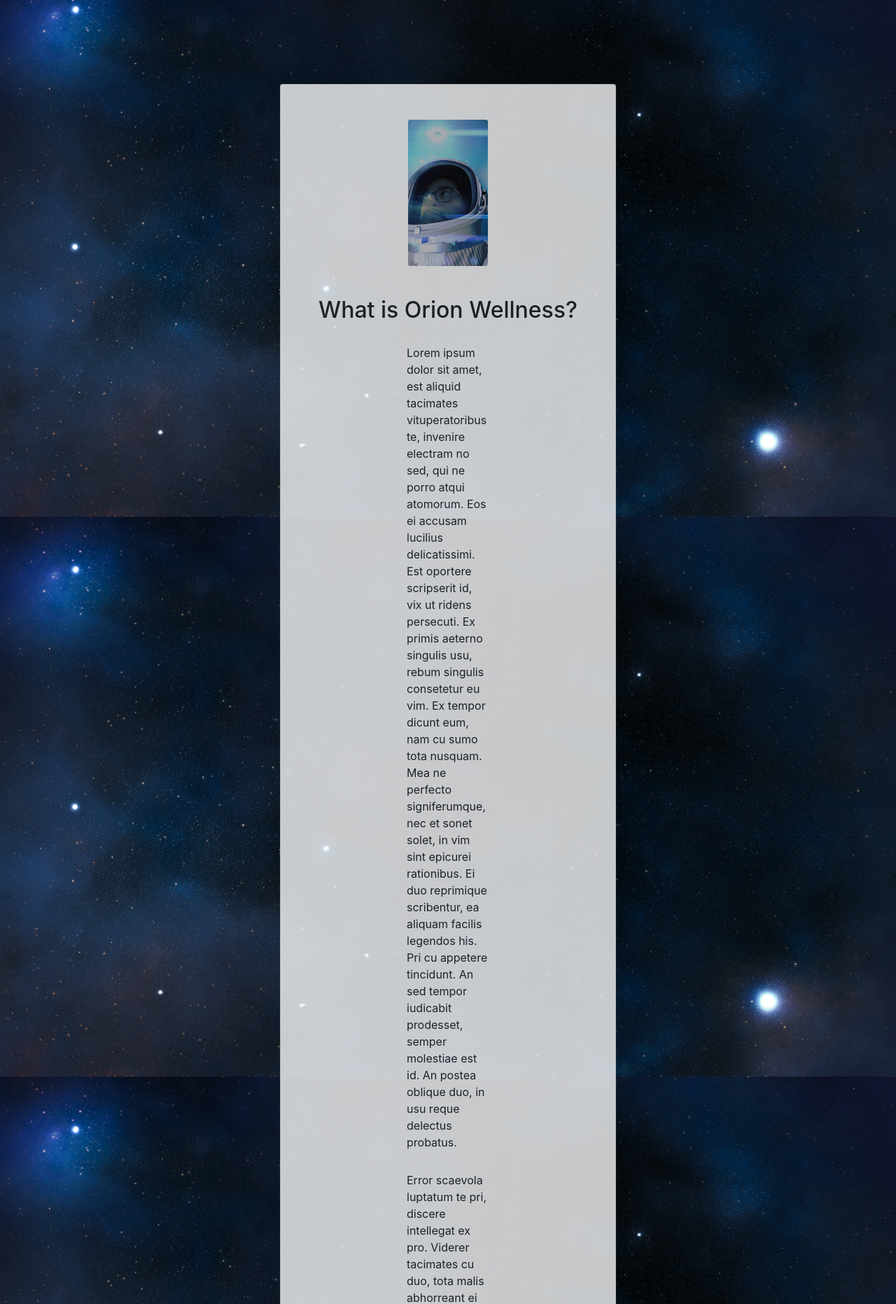
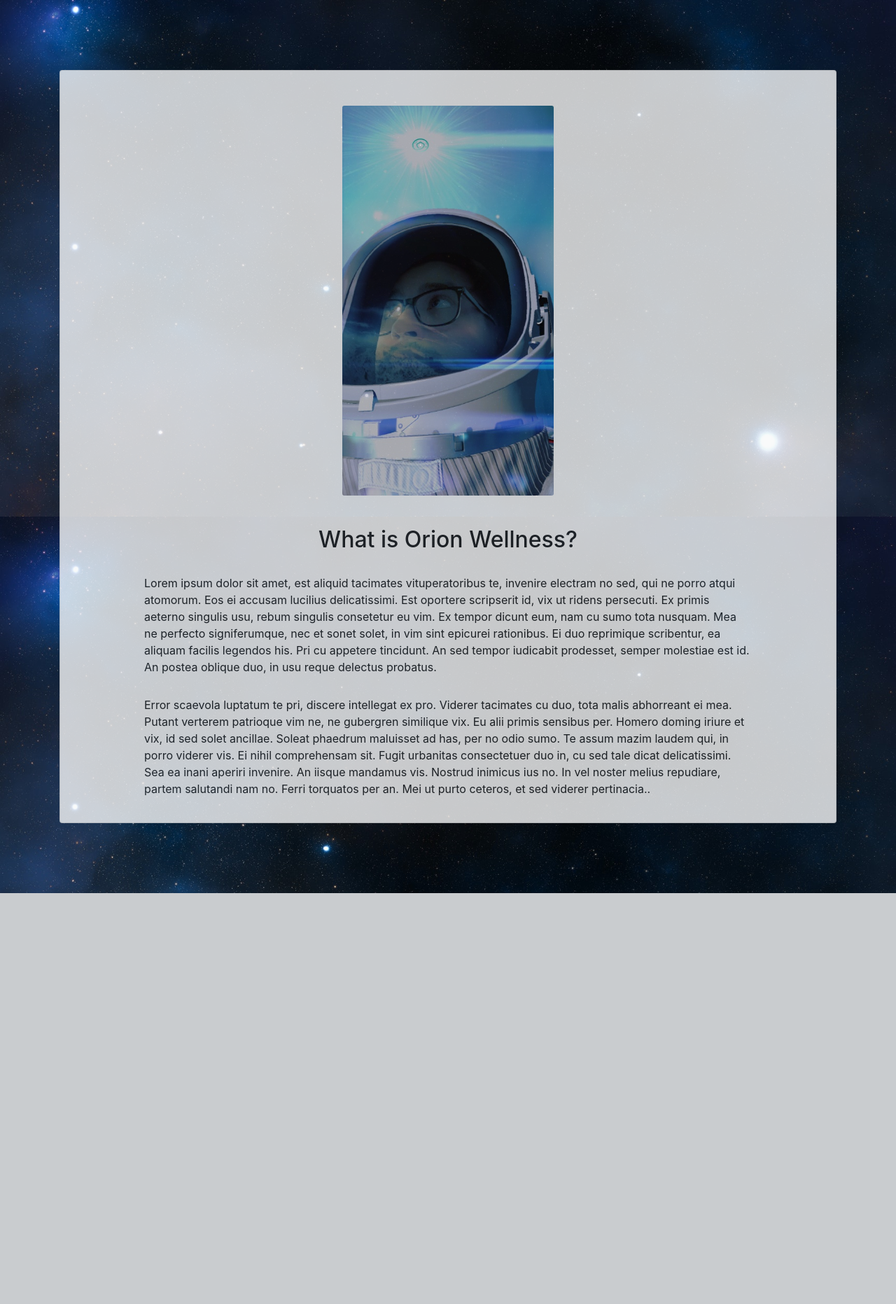
Before and after one commit to magarcia0/orion_fitness, a Django app: page /about/ in a window 1280 px wide. Shown: the part 62-1925 px from the top of the page at 70% size. After the commit the page ends 1338 px from the top, so only its background shows below. Run offline with Django 3.2, Linux system fonts and the light colour scheme; some libraries are stand-ins or nearby versions.

Commit message:
fix about card on mobile

```diff
--- a/final/templates/core/about.html
+++ b/final/templates/core/about.html
@@ -17,21 +17,22 @@
 </head>
 <body>
     {% include "navbar.html" %}
-    <div class="card bg-light rounded center" style="margin-top: 120px; margin-bottom: 120px; opacity: 0.80; margin-left: 400px; margin-right: 400px;" >
+    <div class="container">
+    <div class="card bg-light rounded center" style="margin-top: 100; margin-bottom: 100; opacity: 0.80; margin-left: auto; margin-right: auto;" >
     <div class="col-4" style="max-width: 30%; margin: auto; margin-top: 50px;">
         <img class="card-img" src="/static/ofit.jpg" alt="SafeMoon to the MOON!">
     </div>
     <br />
     <div class="card-body">
     <h2 style="text-align: center;">What is Orion Wellness?</h2>
-    <p style="margin-top: 30px; margin-left: 160px; margin-right: 160px">
+    <p style="margin-top: 30px; margin-left: 100px; margin-right: 100px">
         Lorem ipsum dolor sit amet, est aliquid tacimates vituperatoribus te, invenire electram no sed, qui ne porro atqui atomorum. Eos ei accusam lucilius delicatissimi. Est oportere scripserit id, vix ut ridens persecuti. Ex primis aeterno singulis usu, rebum singulis consetetur eu vim. Ex tempor dicunt eum, nam cu sumo tota nusquam. Mea ne perfecto signiferumque, nec et sonet solet, in vim sint epicurei rationibus.
 
         Ei duo reprimique scribentur, ea aliquam facilis legendos his. Pri cu appetere tincidunt. An sed tempor iudicabit prodesset, semper molestiae est id. An postea oblique duo, in usu reque delectus probatus.
 
 
     </p>
-    <p style="margin-top: 30px; margin-left: 160px; margin-right: 160px">
+    <p style="margin-top: 30px; margin-left: 100px; margin-right: 100px">
 
         Error scaevola luptatum te pri, discere intellegat ex pro. Viderer tacimates cu duo, tota malis abhorreant ei mea. Putant verterem patrioque vim ne, ne gubergren similique vix. Eu alii primis sensibus per. Homero doming iriure et vix, id sed solet ancillae.
 
@@ -44,6 +45,7 @@
 
 </div>
 </div>
+</div>
 </body>
 
 </html>
```
Also changed, not shown: final/templates/core/home.html (+11 -8 lines), final/templates/core/login.html (+8 -5 lines), final/core/migrations/0001_initial.py, final/db.sqlite3, final/nutrition/migrations/0001_initial.py, final/static/global.css (line endings or trailing spaces), final/workout/migrations/0001_initial.py, 1 other file.
